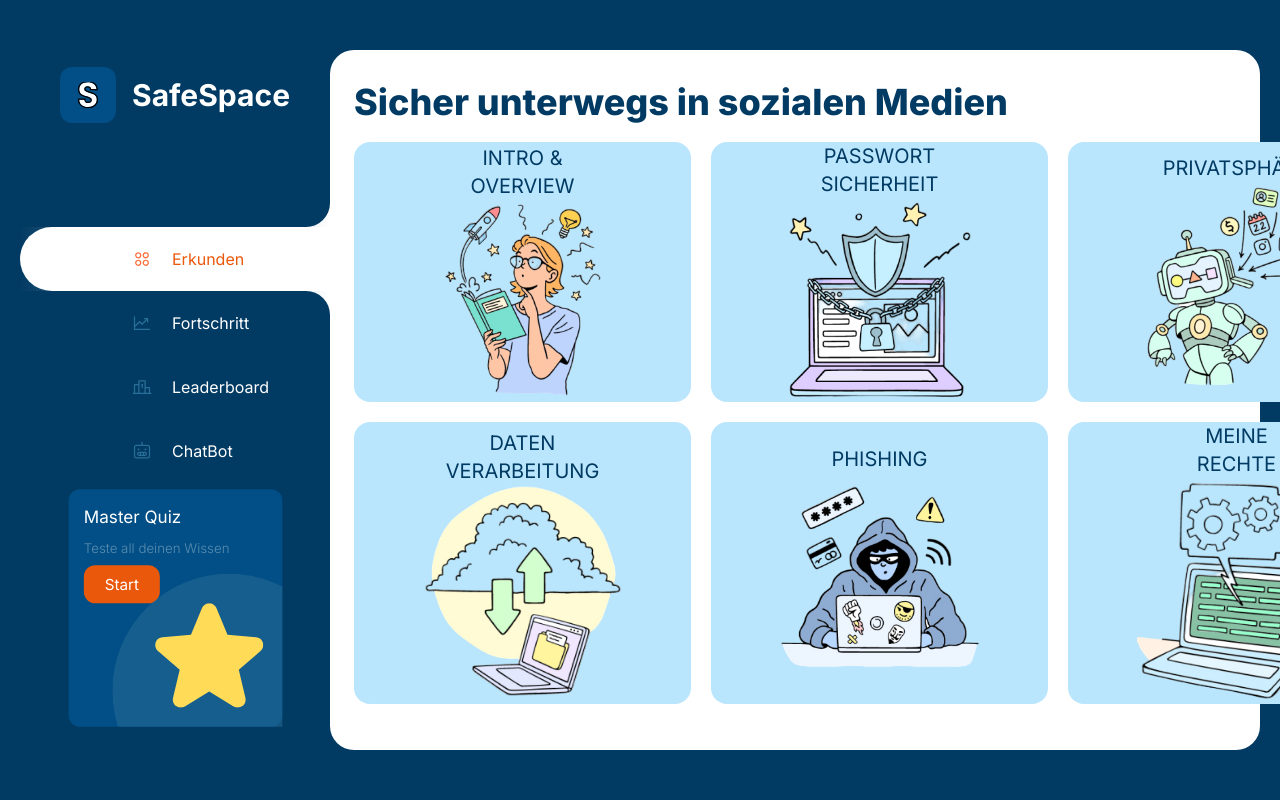
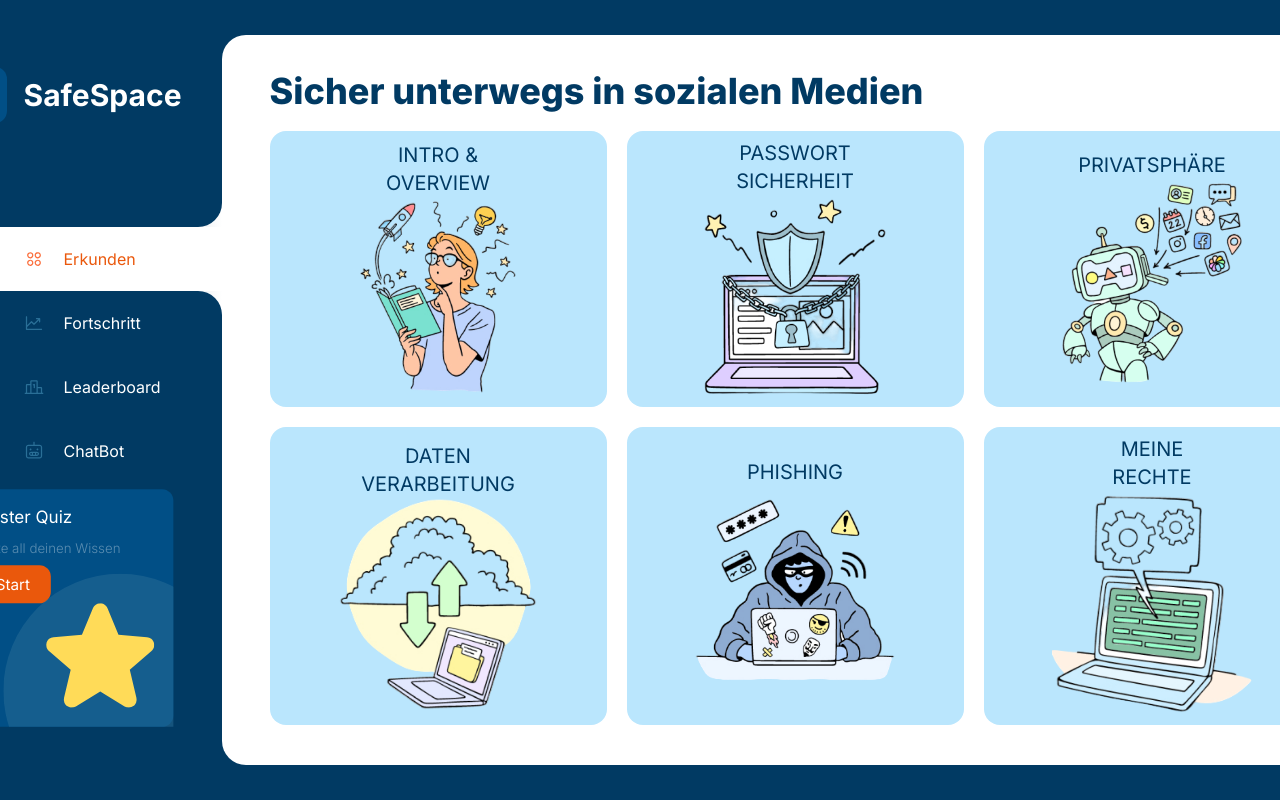
Before and after one commit to uwumarogie/ITBL-Datenschutz, a Next.js app: page /space in a window 1280 px wide. Built offline with nearby package versions, Linux system fonts and the light colour scheme.

Commit message:
fix: width

```diff
--- a/src/app/space/layout.tsx
+++ b/src/app/space/layout.tsx
@@ -29,8 +29,8 @@ export default function Layout({ children }: { children: React.ReactNode }) {
           <UnlockMasterQuiz />
         </div>
 
-        <div className="flex flex-row justify-center items-center w-3/4">
-          <div className="bg-white rounded-3xl p-6 w-full min-h-[700px]">
+        <div className="flex flex-row justify-center items-center max-w-3/4">
+          <div className="bg-white rounded-3xl p-6 w-full min-h-[730px]">
             {children}
           </div>
         </div>
--- a/src/components/ExerciseLink.tsx
+++ b/src/components/ExerciseLink.tsx
@@ -15,7 +15,7 @@ export default function ExerciseLink({
   return (
     <Link
       href={slug}
-      className="flex justify-center min-w-[337px] max-h-[337px] bg-sky-200 rounded-2xl"
+      className="flex justify-center min-w-[337px] max-h-[337px] bg-sky-200 rounded-2xl p-2"
     >
       <div className="flex flex-col justify-center">
         <h3 className="text-center text-blue-background text-xl min-w-[50px]">
--- a/src/components/ExerciseNavigation.tsx
+++ b/src/components/ExerciseNavigation.tsx
@@ -23,8 +23,8 @@ const exerciseLinksData = [
 
 export function ExerciseNavigation() {
   return (
-    <>
-      <h1 className="text-blue-background text-4xl font-extrabold mt-2">
+    <div className="px-6">
+      <h1 className="text-blue-background text-4xl font-extrabold mt-3">
         Sicher unterwegs in sozialen Medien
       </h1>
       <div className="flex flex-col justify-center">
@@ -48,6 +48,6 @@ export function ExerciseNavigation() {
           ))}
         </div>
       </div>
-    </>
+    </div>
   );
 }
```
